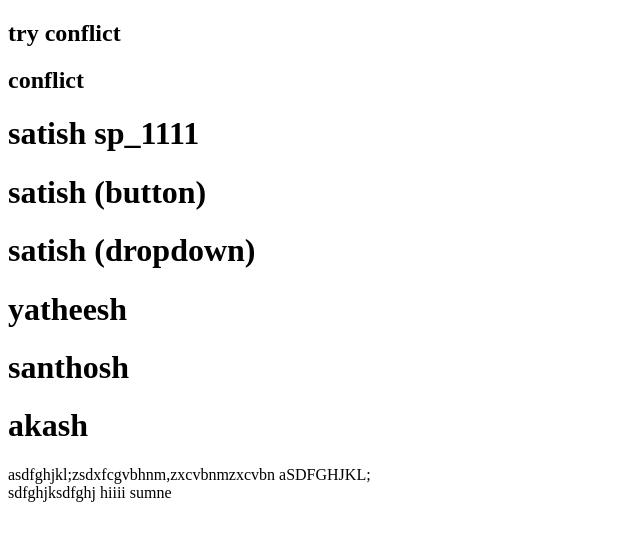
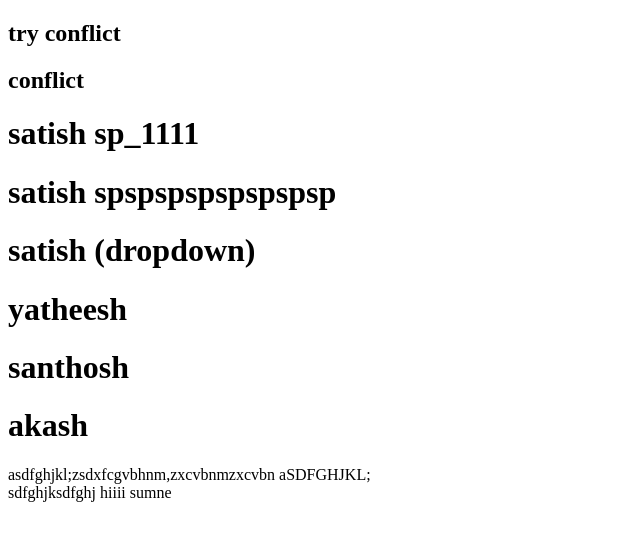
Before and after one commit to SATISHSP-05/one, a plain HTML site: page index.html in a window 1280 px wide. Shown: the whole page, without its empty margins (0-640 px from the left). Drawn offline with Linux system fonts and the light colour scheme.

Commit message:
practice

```diff
--- a/index.html
+++ b/index.html
@@ -8,7 +8,7 @@
 </head>
 <body>
   <h1>satish sp_1111</h1>
-    <h1>satish (button)</h1>
+    <h1>satish spspspspspspspsp</h1>
     <h1>satish (dropdown)</h1>
       <h1>yatheesh</h1>
       <h1>santhosh</h1>
```
